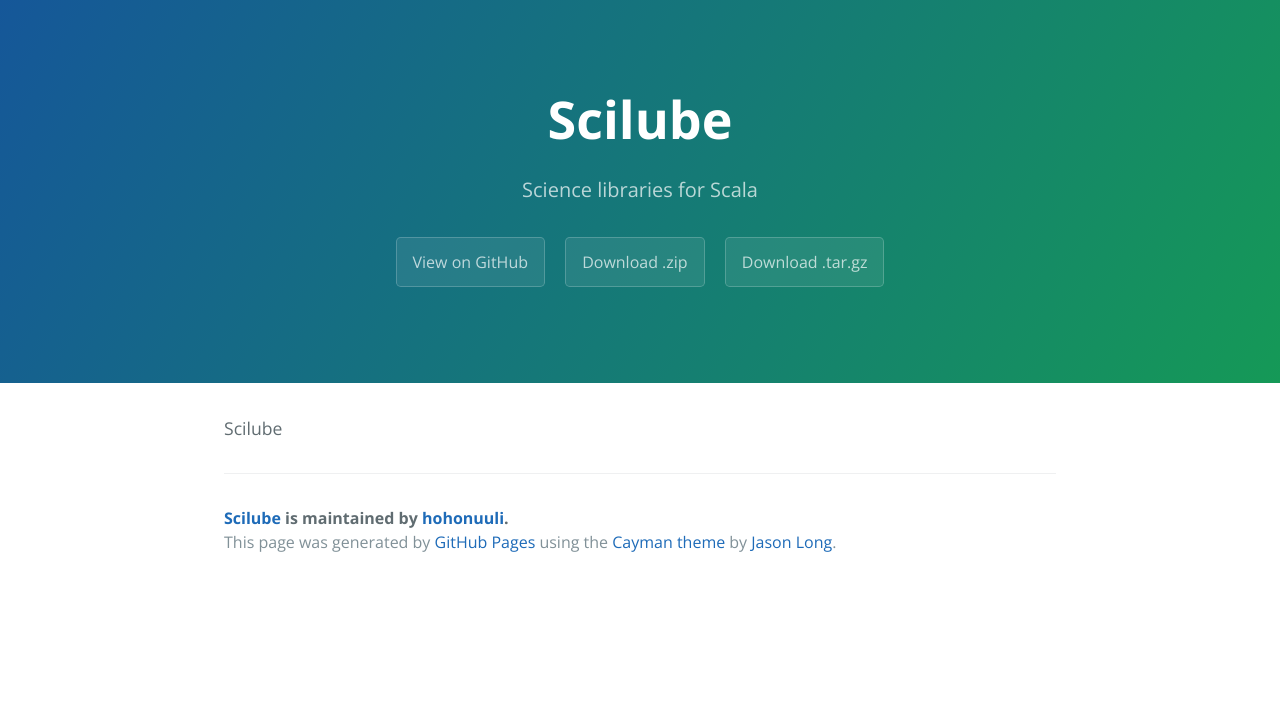
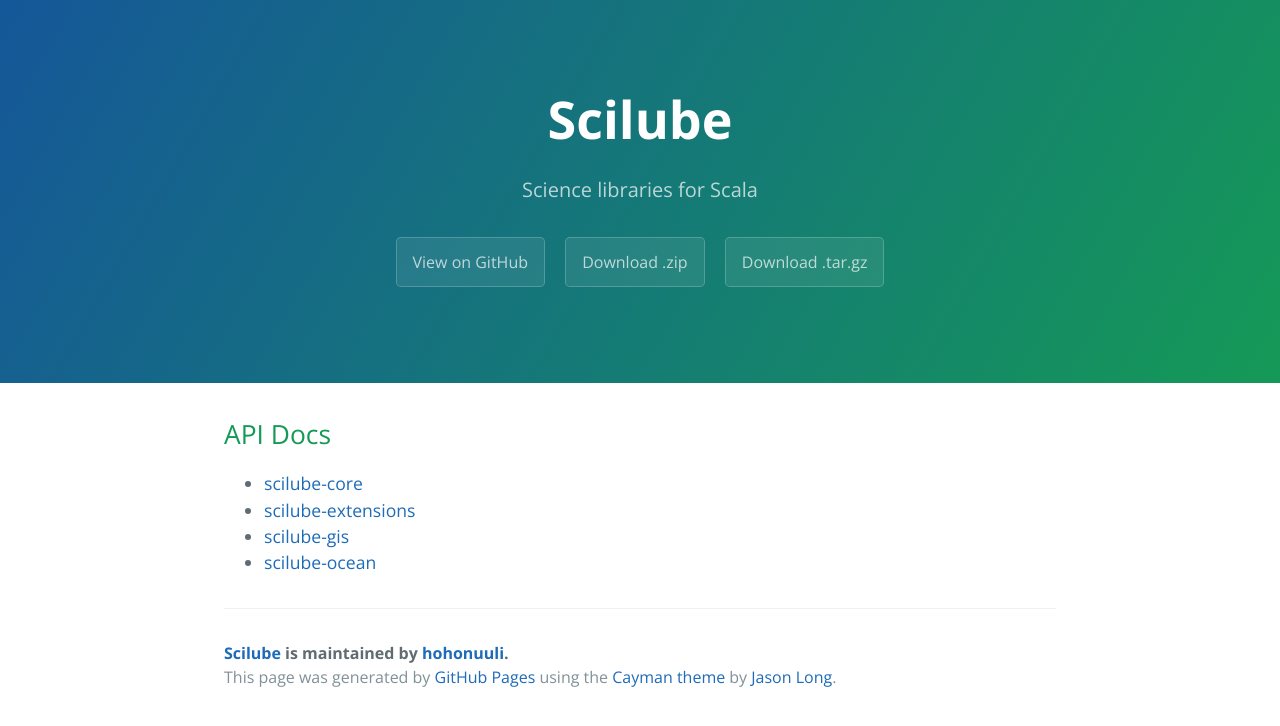
Before and after one commit to hohonuuli/scilube, a Jekyll site: the page built from index.md, in a window 1280 px wide. Shown: the top 726 px of the page. Built offline with Jekyll 4.4.1, drawn with Linux system fonts in a browser that asks for light colours.

Commit message:
check point

```diff
--- a/index.md
+++ b/index.md
@@ -3,4 +3,8 @@
 title: MBARI's Video Annotation and Reference System
 ---
 
-Scilube
+## API Docs
+- [scilube-core](https://hohonuuli.github.io/scilube/apidocs/scilube-core/api)
+- [scilube-extensions](https://hohonuuli.github.io/scilube/apidocs/scilube-extensions/api)
+- [scilube-gis](https://hohonuuli.github.io/scilube/apidocs/scilube-gis/api)
+- [scilube-ocean](https://hohonuuli.github.io/scilube/apidocs/scilube-ocean/api)
```
